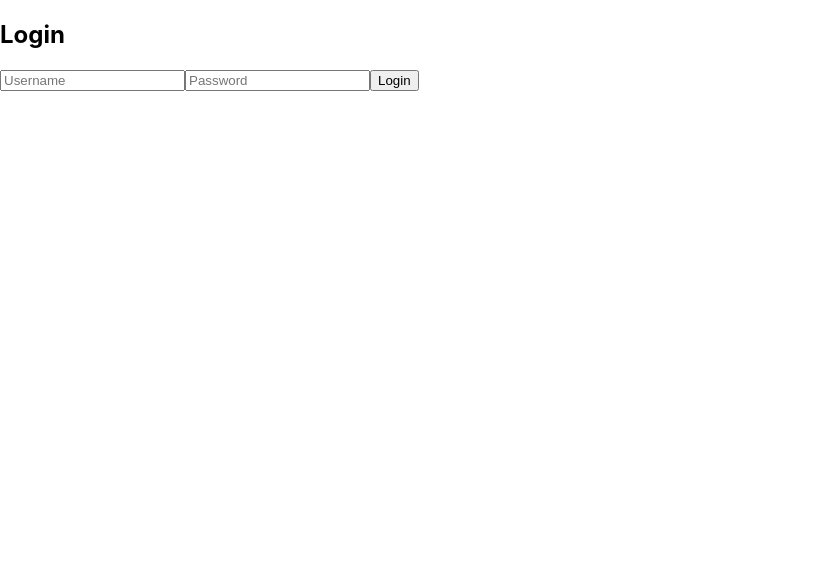
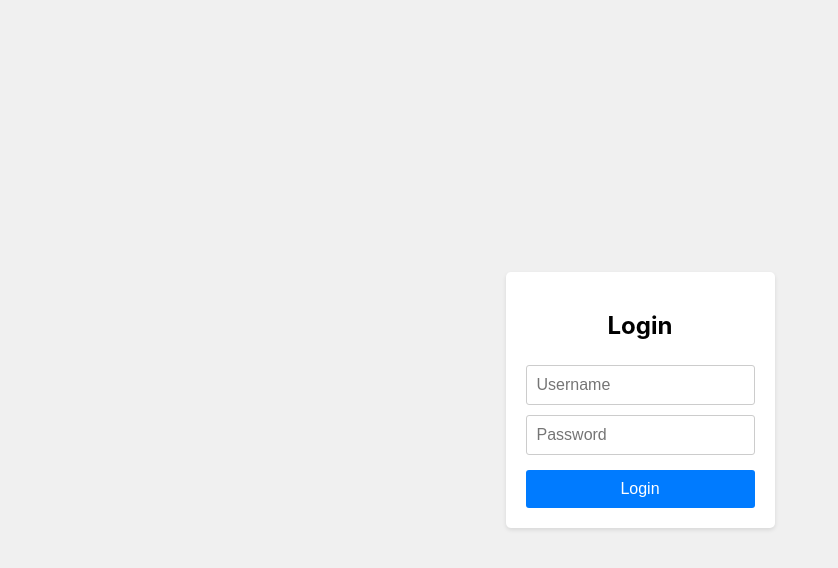
Before and after one commit to JeanPaulRF/ConsulTec, a React (Create React App) app in the folder FrontEnd/consultec/: page / in a window 1280 px wide. Shown: the top 568 px of the page, without its empty margins (0-838 px from the left). Built offline with nearby package versions, Linux system fonts and the light colour scheme.

Commit message:
login style

```diff
--- a/FrontEnd/consultec/package.json
+++ b/FrontEnd/consultec/package.json
@@ -8,6 +8,7 @@
     "@testing-library/user-event": "^13.5.0",
     "react": "^18.2.0",
     "react-dom": "^18.2.0",
+    "react-router-dom": "^6.15.0",
     "react-scripts": "5.0.1",
     "web-vitals": "^2.1.4"
   },
--- /dev/null
+++ b/FrontEnd/consultec/src/styles/LoginStyle.css
@@ -0,0 +1,66 @@
+.login-container {
+    display: flex;
+    justify-content: center;
+    align-items: center;
+    height: 100vh;
+    background-color: #f0f0f0;
+}
+
+.login-form {
+    background-color: white;
+    border-radius: 5px;
+    padding: 20px;
+    box-shadow: 0 2px 4px rgba(0, 0, 0, 0.1);
+}
+
+.login-form h2 {
+    margin-bottom: 20px;
+    font-size: 1.5rem;
+    text-align: center;
+}
+
+.login-form form {
+    display: flex;
+    flex-direction: column;
+}
+
+.login-form input {
+    padding: 10px;
+    margin: 5px 0;
+    border: 1px solid #ccc;
+    border-radius: 3px;
+    font-size: 1rem;
+}
+
+.login-form button {
+    padding: 10px;
+    margin-top: 10px;
+    background-color: #007bff;
+    color: white;
+    border: none;
+    border-radius: 3px;
+    font-size: 1rem;
+    cursor: pointer;
+}
+
+.login-form p {
+    margin-top: 10px;
+    text-align: center;
+}
+
+.login-form a {
+    color: #007bff;
+    text-decoration: none;
+}
+
+/* Responsive styles */
+@media screen and (max-width: 600px) {
+    .login-container {
+        padding: 20px;
+    }
+
+    .login-form {
+        width: 100%;
+        box-shadow: none;
+    }
+}
--- a/FrontEnd/consultec/src/views/LoginView.js
+++ b/FrontEnd/consultec/src/views/LoginView.js
@@ -1,9 +1,13 @@
 import React from 'react';
+import { Link } from 'react-router-dom';
+import '../styles/LoginStyle.css';
 
 function LoginView({ username, password, onUsernameChange, onPasswordChange, onLogin }) {
     return (
-        <div>
+        <div className="login-container">
+            <div className="login-form">
                 <h2>Login</h2>
+                <form>
                     <input
                         type="text"
                         placeholder="Username"
@@ -17,6 +21,8 @@ function LoginView({ username, password, onUsernameChange, onPasswordChange, onL
                         onChange={(e) => onPasswordChange(e.target.value)}
                     />
                     <button onClick={onLogin}>Login</button>
+                </form>
+            </div>
         </div>
     );
 }
```
Also changed, not shown: 1 other file (tests, documents, lock files or other folders). Lines whose indentation alone changed are shown as unchanged.
